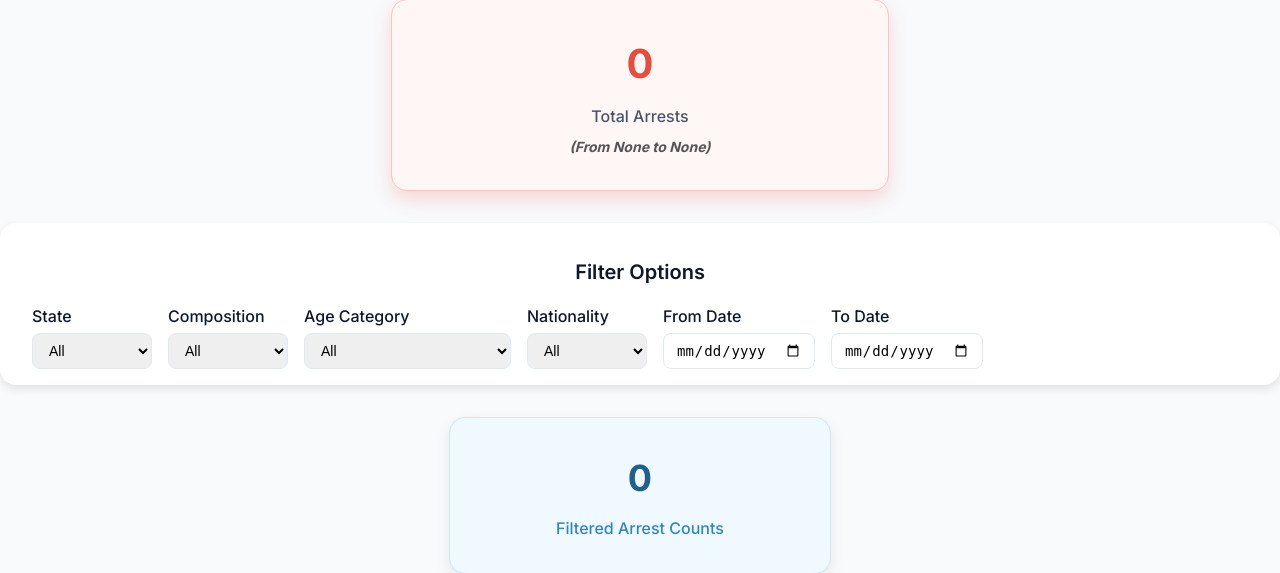
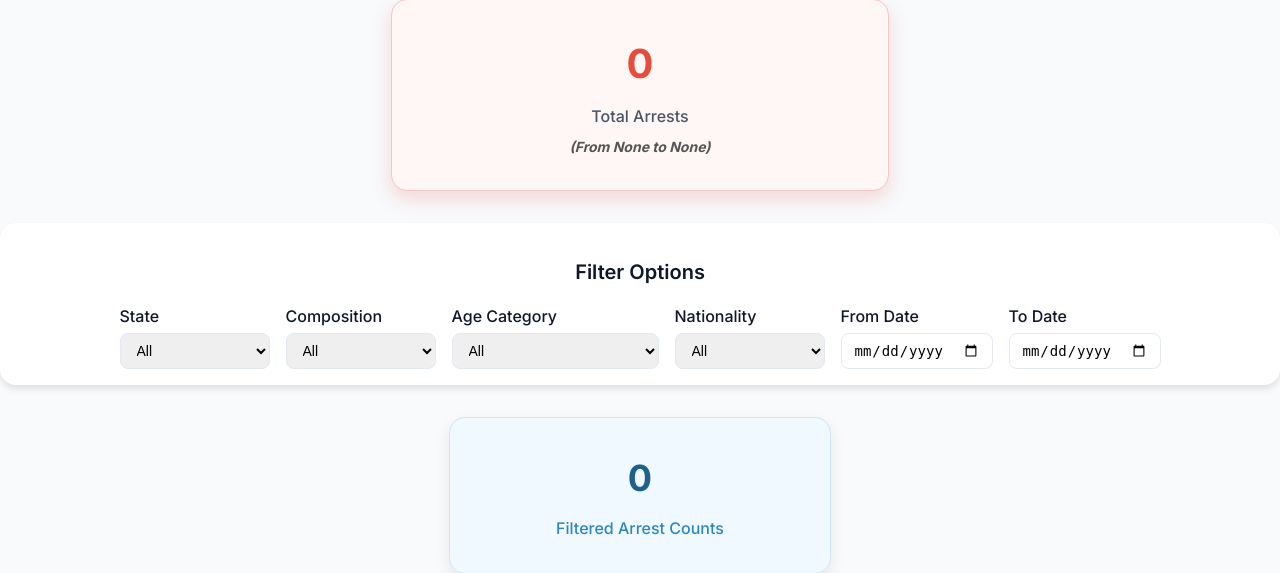
Before and after one commit to RelevantResearch/EnforcementDashboard, a Django app: page / in a window 1280 px wide. Shown: the part 145-718 px from the top of the page. Run offline with Django 5.2, Linux system fonts and the light colour scheme; data that the repository does not hold is empty; some libraries are stand-ins or nearby versions.

Commit message:
html css edited

```diff
--- a/arrestdashboard/templates/arrestdashboard/dashboard.html
+++ b/arrestdashboard/templates/arrestdashboard/dashboard.html
@@ -52,9 +52,7 @@
         </section>
 
         <!-- Filters -->
-        <section class="filters-section" aria-labelledby="filters-title" style="background: #fff; border-radius: 1rem; padding: 1rem 2rem; margin: 1.5rem auto;
-                box-shadow: 0 4px 8px rgba(0,0,0,0.1); max-width: 1550px; display: flex;
-                flex-direction: column; align-items: center;">
+        <section class="filters-section" aria-labelledby="filters-title" >
             <h2 class="filters-title" id="filters-title">Filter Options</h2>
             <form class="filters-form" method="get" id="filter-form">
                 <div class="filter-group">
--- a/static/css/dashboard.css
+++ b/static/css/dashboard.css
@@ -115,7 +115,7 @@ body {
     padding: 1rem 2rem;
     margin: 1.5rem auto;
     box-shadow: var(--shadow-md);
-    max-width: 1200px;
+    max-width: 1550px;
     display: flex;
     flex-direction: column;
     align-items: center;
@@ -131,16 +131,15 @@ body {
 .filters-form {
     display: flex;
     gap: 1rem;
-    flex-wrap: nowrap;
-    justify-content: flex-start;
+    flex-wrap: wrap;
+    justify-content: center;
     width: 100%;
-    overflow: auto;
 }
 
 .filter-group {
     display: flex;
     flex-direction: column;
-    min-width: 120px;
+    min-width: 150px;
 }
 
 .filter-label {
@@ -156,6 +155,7 @@ body {
     font-size: 14px;
     transition: all 0.2s;
 }
+
 .filter-select:hover,
 .filter-input:hover {
     border-color: var(--primary-color);
```
